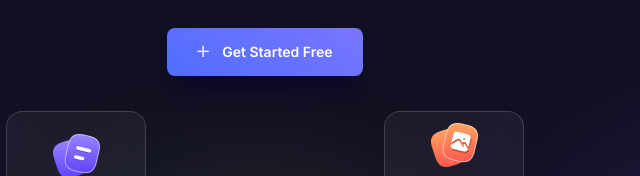
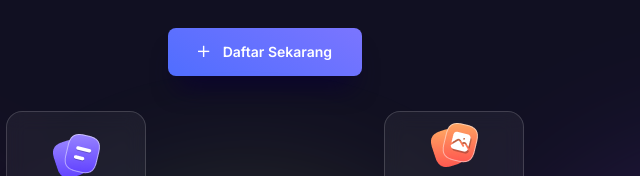
Before and after one commit to hstfia/Techhub, a plain HTML site: page index.html in a window 1280 px wide. Shown: the part 302-478 px from the top of the page, 375-1015 px from the left. Drawn offline with Linux system fonts and the light colour scheme; animation ran at ten frames a second; files whose address does not match are found by name.

Commit message:
ngubah button menjadi Daftar Sekarang

```diff
--- a/index.html
+++ b/index.html
@@ -141,8 +141,9 @@
 					<h2 class="feature-one__title">Explore the Possibilities of <br>
 						Technology 🤖 with <span>TechHub Invokasi Politap</span> </h2>
 					<div class="feature-one__btn-box">
-						<a href="contact.html" class="thm-btn feature-one__btn"> <i class="fal fa-plus"></i> Get Started
-							Free</a>
+						<a target="_blank" href="https://forms.gle/RHfBjCvAASSuorix8
+						" class="thm-btn feature-one__btn"> <i class="fal fa-plus"></i>
+							Daftar Sekarang</a>
 					</div>
 					<div class="feature-one__main-content-box">
 						<div class="feature-one__color-overly-1 flaot-bob-y"></div>
```
